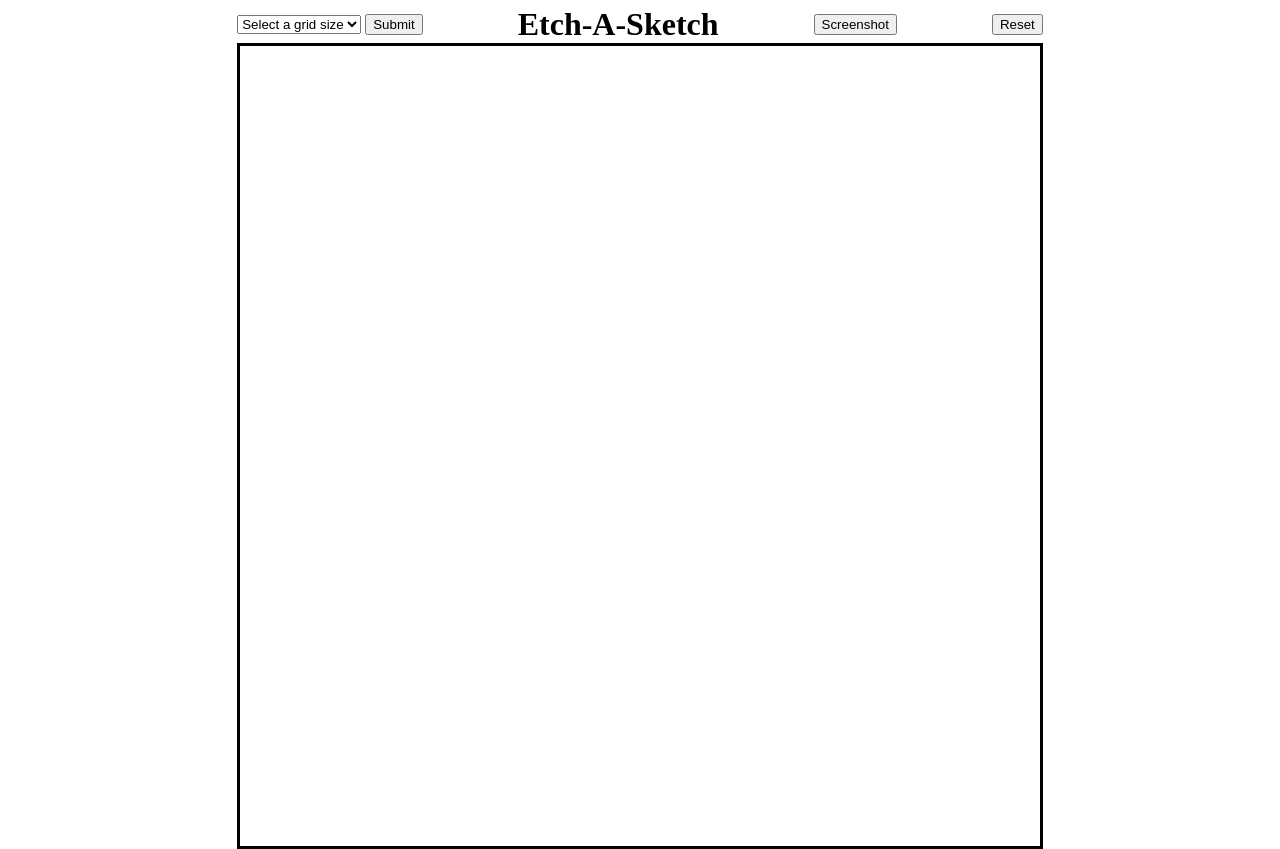
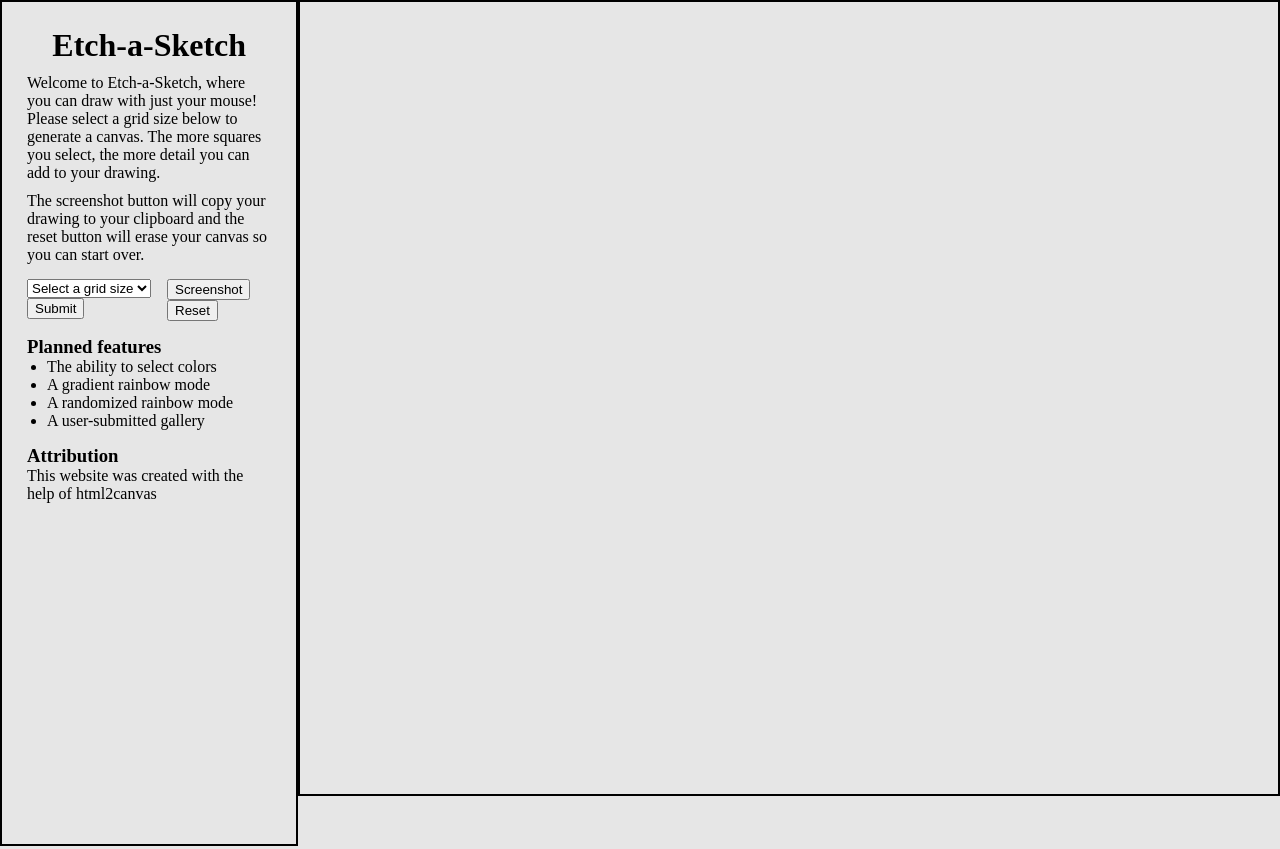
Before and after one commit to nickxwong/Etch-a-Sketch, a plain HTML site: page index.html in a window 1280 px wide. Drawn offline with Linux system fonts and the light colour scheme.

Commit message:
Add sidebar for information and options

```diff
--- a/index.html
+++ b/index.html
@@ -5,6 +5,15 @@
         <link rel="stylesheet" href="style.css">
     </head>
     <body>
+        <div class="sidebar">
+            <div class="info">
+                <h1>Etch-a-Sketch</h1>
+                <p>Welcome to Etch-a-Sketch, where you can draw with just your mouse!
+                Please select a grid size below to generate a canvas. The more
+                squares you select, the more detail you can add to your drawing.</p>
+                <p>The screenshot button will copy your drawing to your clipboard
+                and the reset button will erase your canvas so you can start over.</p>
+            </div>
             <div class="game_options">
                 <form>
                     <select id="grid-size">
@@ -20,11 +29,42 @@
                     </select>
                     <button type="button" onclick="makeGrid()">Submit</button>
                 </form>
-            <h1>Etch-A-Sketch</h1>
+                <div class="buttons">
                     <button onclick="screenshot()">Screenshot</button>
                     <button id="reset">Reset</button>
                 </div>
+            </div>
+            <div class="planned_features">
+                <h3>Planned features</h3>
+                <ul>
+                    <li>The ability to select colors</li>
+                    <li>A gradient rainbow mode</li>
+                    <li>A randomized rainbow mode</li>
+                    <li>A user-submitted gallery</li>
+                </ul>
+            </div>
+            <div class="attribution">
+                <h3>Attribution</h3>
+                <p>This website was created with the help of html2canvas</p>
+            </div>
+        </div>
+        <div class="game">
+            <!-- <div class="board">
+                <div class="left">
+                    <div class="knob"></div>
+                </div>
                 <div class="container"></div>
+                <div class="right">
+                    <div class="knob"></div>
+                </div>
+            </div>     -->
+        </div>
+
+        <!-- <div class="game_options">
+
+            <button onclick="screenshot()">Screenshot</button>
+            <button id="reset">Reset</button>
+        </div> -->
         <script src="./JavaScript/html2canvas.min.js"></script>
         <script src="./JavaScript/script.js"></script>
     </body>
--- a/style.css
+++ b/style.css
@@ -1,21 +1,87 @@
+* {
+    margin: 0;
+}
+
 body {
+    background-color: rgb(230, 230, 230);
+    display: flex;
+}
+
+.sidebar,
+.game {
+    border: 2px solid black;
+    height: 99vh;
+}
+
+.sidebar {
+    flex: 1;
     display: flex;
     flex-direction: column;
-    align-items: center;
-    margin: 0px;
+    gap: 15px;
+    padding: 25px;
 }
+
+.info {
+    display: flex;
+    flex-direction: column;
+    gap: 10px;
+}
+
+.info h1 {
+    text-align: center;
+}
+
 .game_options {
+    width: 100%;
     display: flex;
-    align-items: center;
-    gap: 95px;
-    height: 28px;
-    padding-top: 10px;
-    padding-bottom: 5px;
+    justify-content: space-between;
+}
+
+.planned_features ul {
+    margin-left: -20px;
+}
+
+.game {
+    flex: 4;
 }
 
 .container {
     border: 3px solid black;
-    height: 800px;
-    width: 800px;
+    background-color: white;
+    height: 600px;
+    width: 600px;
     display: grid;
 }
+
+.new-ui {
+    height: 100vh;
+}
+
+.knob {
+    border: 3px solid black;
+    background-color: white;
+    height: 100px;
+    width: 100px;
+    border-radius: 70px;
+    margin-bottom: 40px;
+}
+
+.board {
+    margin-top: 30px;
+    border: 3px solid black;
+    background-color: #eb1010;
+    height: 700px;
+    width: 1000px;
+    border-radius: 20px;
+    display: flex;
+    justify-content: space-around;
+    align-items: center;
+    flex: 1;
+}
+
+.left,
+.right {
+    height: 100%;
+    display: flex;
+    align-items: end;
+}
```
Lines whose indentation alone changed are shown as unchanged.
